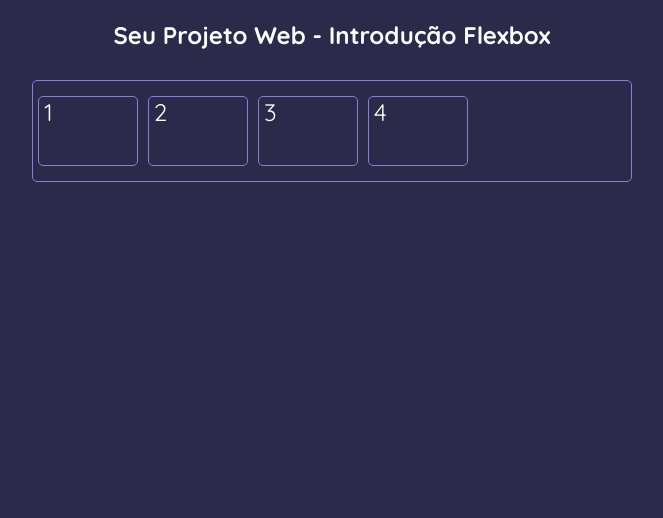
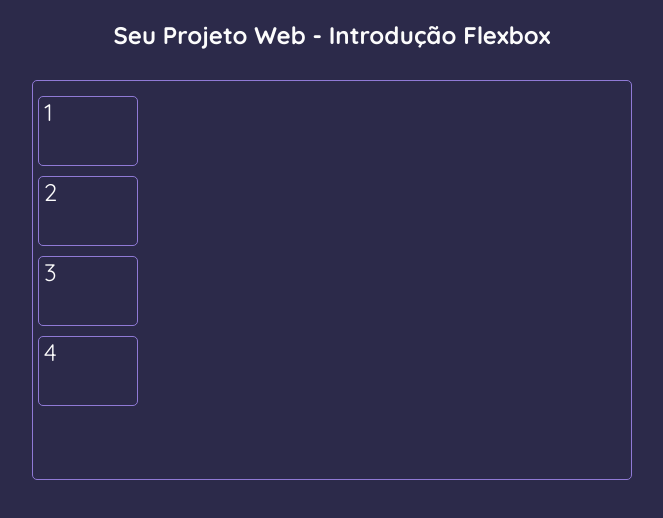
Before and after one commit to douglas-fabiano1/design-responsivo-flex-e-grid, a plain HTML site: page index.html in a window 1280 px wide. Shown: the whole page, without its empty margins (308-971 px from the left). Drawn offline with Linux system fonts and the light colour scheme.

Commit message:
propriedade flex direction column

```diff
--- a/css/styles.css
+++ b/css/styles.css
@@ -25,11 +25,13 @@ h2 {
 
 .container {
     width: 600px;
+    min-height: 400px;
     margin: 1.875rem auto;
     padding: 10px 0;
     border: 1px solid var(--color-blue-400);
     border-radius: var(--radius);
     display: flex;
+    flex-direction: column;
 }
 
 .box {
```
